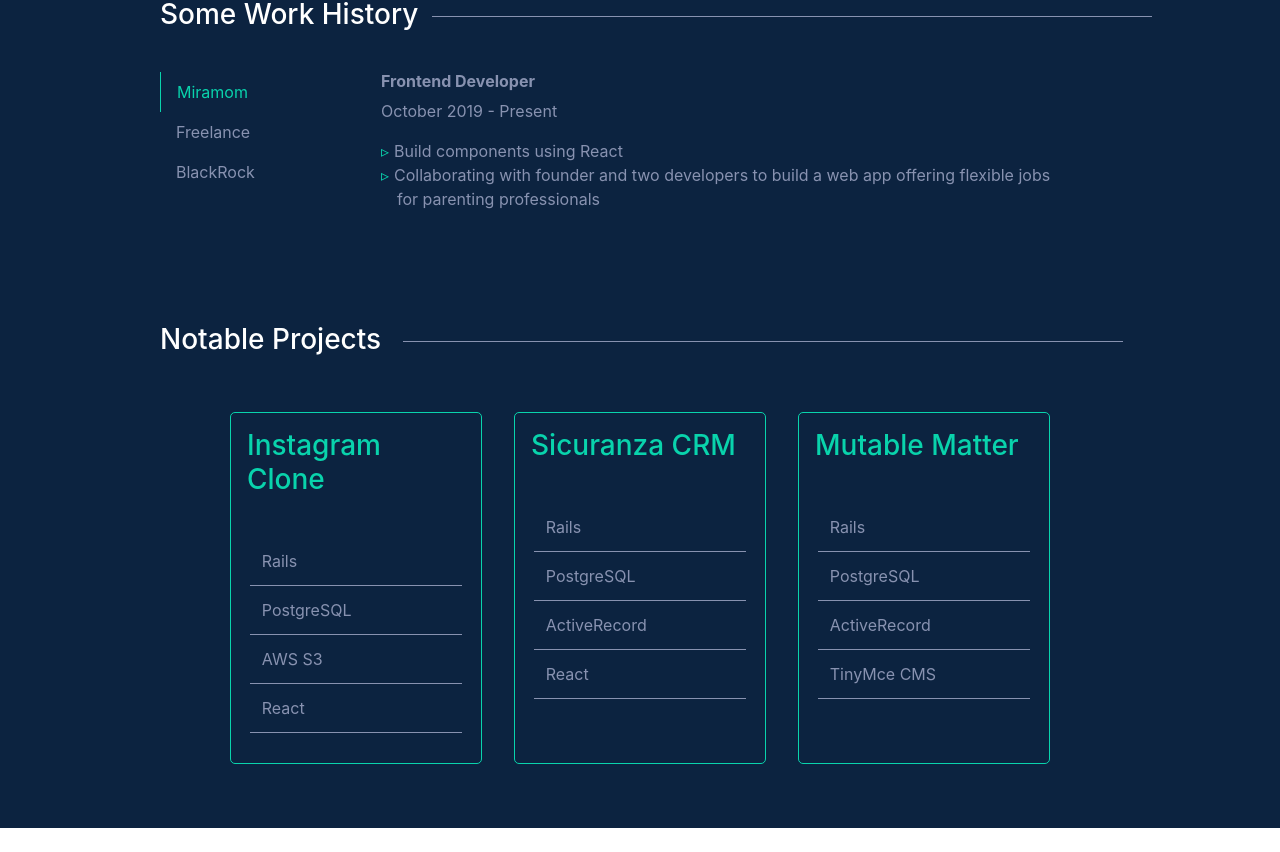
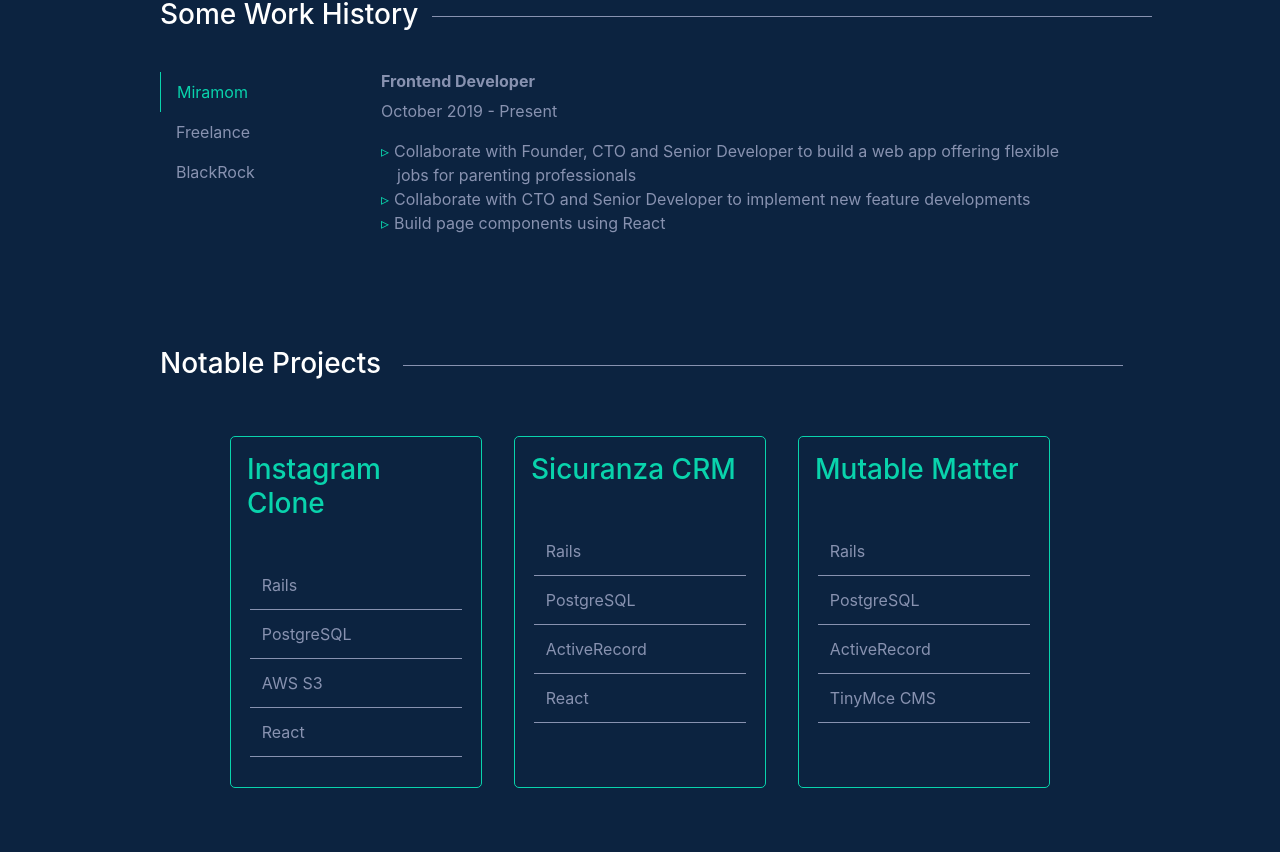
Before and after one commit to jvelis94/react-portfolio, a React (Create React App) app: page / in a window 1280 px wide. Shown: the part 1353-2205 px from the top of the page. Before the commit the page ends 2181 px from the top, so only its background shows below. Built offline with nearby package versions, Linux system fonts and the light colour scheme.

Commit message:
updated job descriptions

```diff
--- a/src/components/Experience.js
+++ b/src/components/Experience.js
@@ -16,8 +16,10 @@
                     start_date: 'October 2019',
                     end_date: 'Present',
                     description: [
-                        'Build components using React',
-                        'Collaborating with founder and two developers to build a web app offering flexible jobs for parenting professionals'
+                        'Collaborate with Founder, CTO and Senior Developer to build a web app offering flexible jobs for parenting professionals',
+                        'Collaborate with CTO and Senior Developer to implement new feature developments',
+                        'Build page components using React',
+
                     ]
                 },
                 {
@@ -28,7 +30,7 @@
                     end_date: 'Present',
                     description: [
                         'Built and maintaining CRM app for constrution company using Ruby on Rails',
-                        'Built company website for fencing company in New Jersey using React'
+                        'Built company website for fencing company using React'
                     ]
                 },
                 {
```
